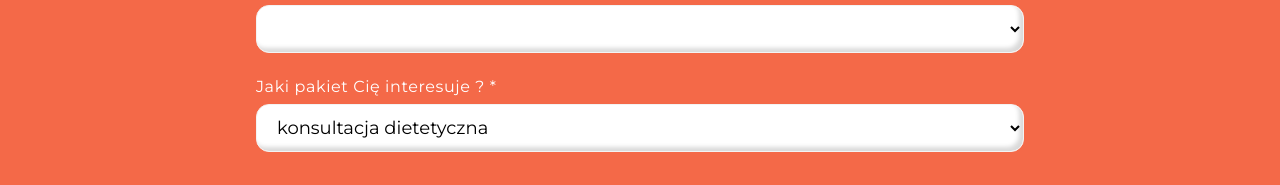
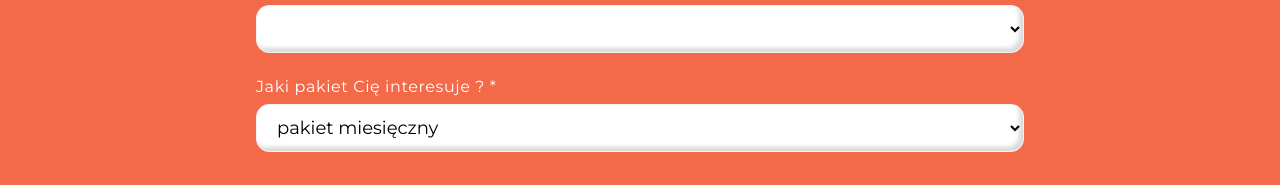
Before and after one commit to Monsy99/diet-the-difference-cra, a React (Create React App) app: page / in a window 1280 px wide. Shown: the part 7262-7447 px from the top of the page. Built offline with nearby package versions, Linux system fonts and the light colour scheme; a web font is replaced by a local one.

Commit message:
updated initial diet type, wrapped content in main tag

```diff
--- a/src/App.tsx
+++ b/src/App.tsx
@@ -12,11 +12,13 @@ import { Offer } from "./Components/Offer";
 import { Separator } from "./Components/Separator";
 
 function App() {
-  const [preferedDiet, setPreferedDiet] = useState<PreferedDietType>();
+  const [preferedDiet, setPreferedDiet] =
+    useState<PreferedDietType>("pakiet miesięczny");
   return (
     <>
       <Navigation />
       <Banner />
+      <main>
         <About />
         <Separator />
         <Diets />
@@ -24,6 +26,7 @@ function App() {
         <Gallery />
         <Info />
         <Contact preferedDiet={preferedDiet} />
+      </main>
       <Footer />
     </>
   );
```
Lines whose indentation alone changed are shown as unchanged.
